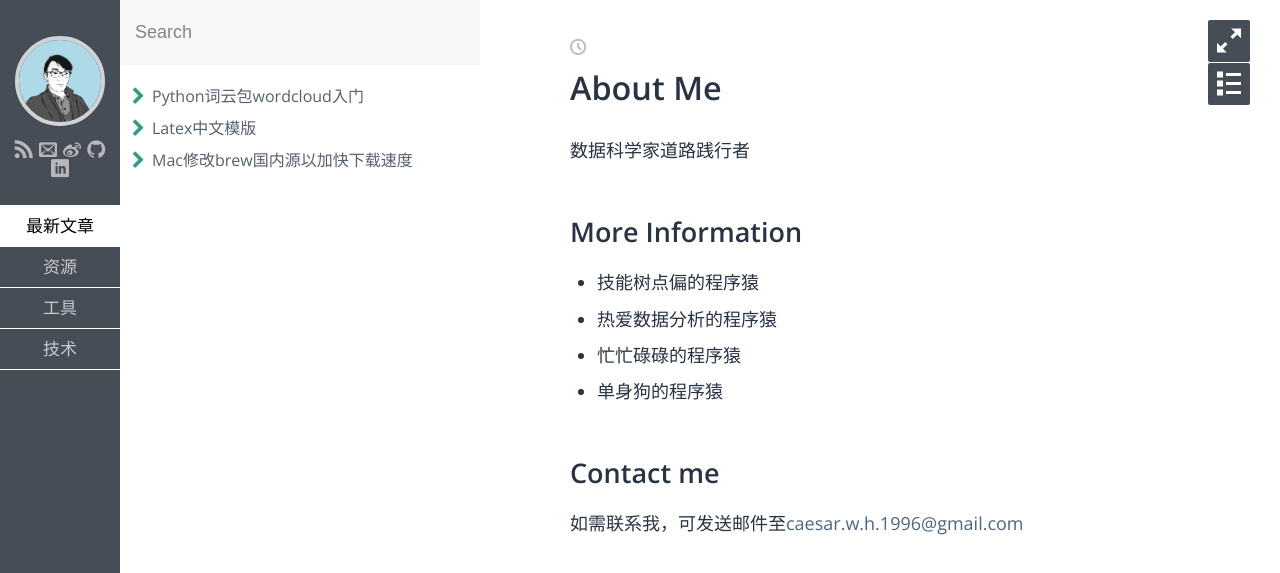
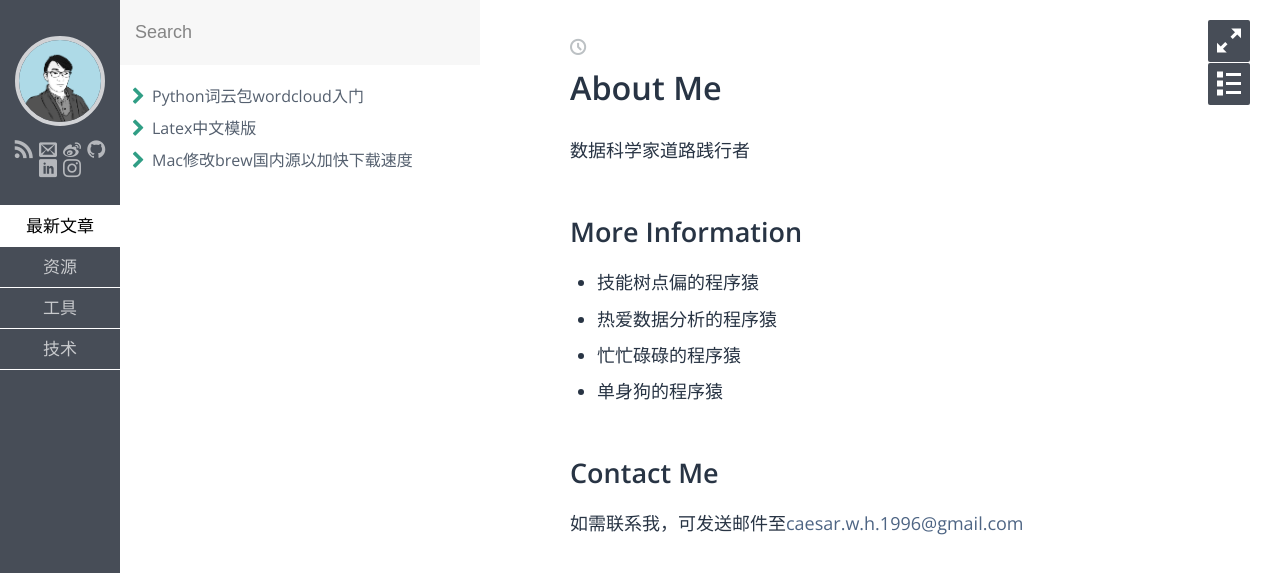
Before and after one commit to wanghan0501/wanghan0501.github.io, a Jekyll site: the page built from index.md, in a window 1280 px wide. Shown: the top 573 px of the page. Built offline with Jekyll 4.4.1, drawn with Linux system fonts in a browser that asks for light colours; some web fonts are replaced.

```diff
--- a/_config.yml
+++ b/_config.yml
@@ -17,6 +17,7 @@ recent_num: 20
 weibo: wanghan0501
 github: wanghan0501
 linkedin: wanghan0501
+instagram: wanghan0501
 
 # avatar and Favicon
 avatar: https://raw.githubusercontent.com/wanghan0501/wanghan0501.github.io/master/images/avatar.jpg
--- a/index.md
+++ b/index.md
@@ -12,6 +12,6 @@ layout: post
 * 忙忙碌碌的程序猿
 * 单身狗的程序猿
 
-## Contact me
+## Contact Me
 
 如需联系我，可发送邮件至[caesar.w.h.1996@gmail.com](mailto:caesar.w.h.1996@gmail.com)
```
